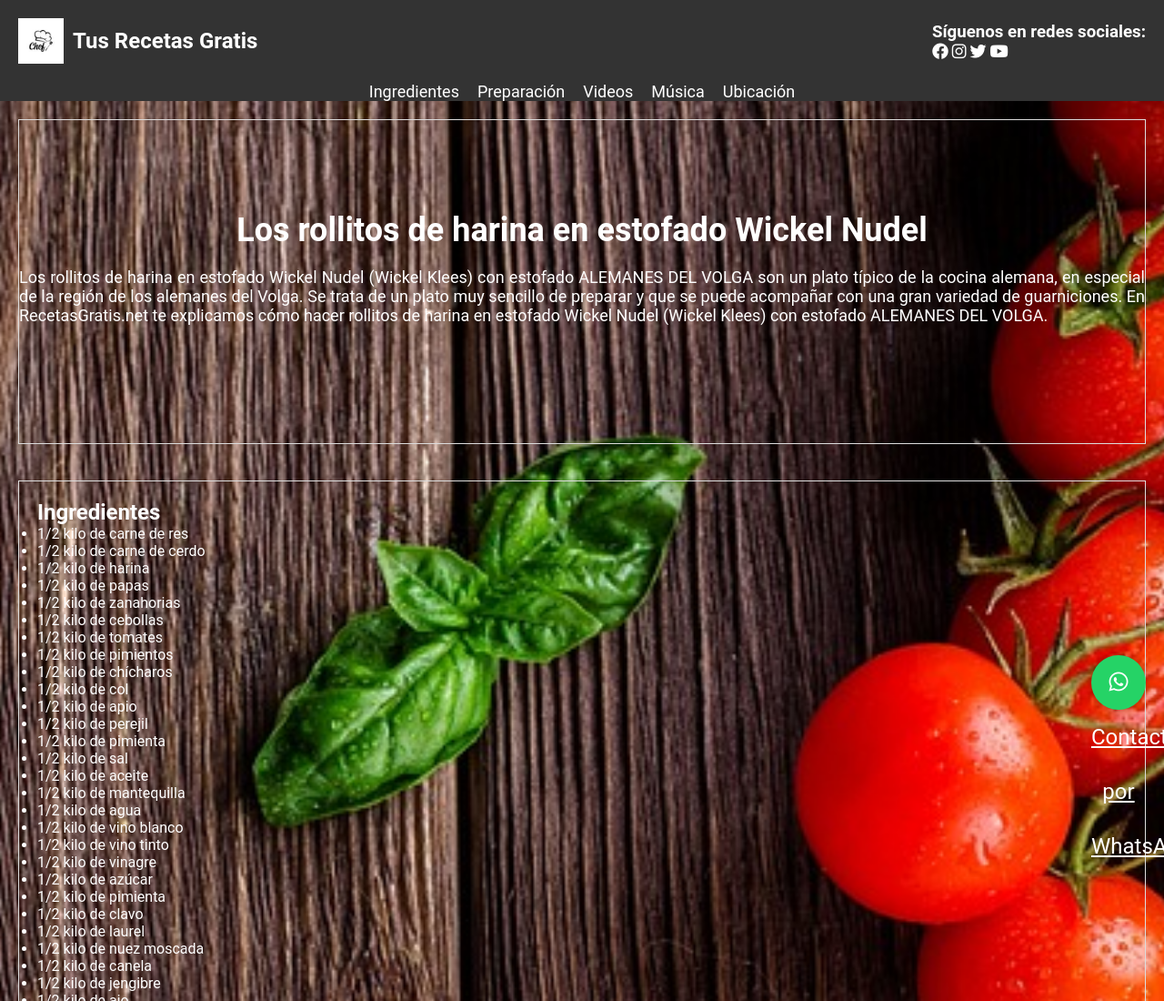
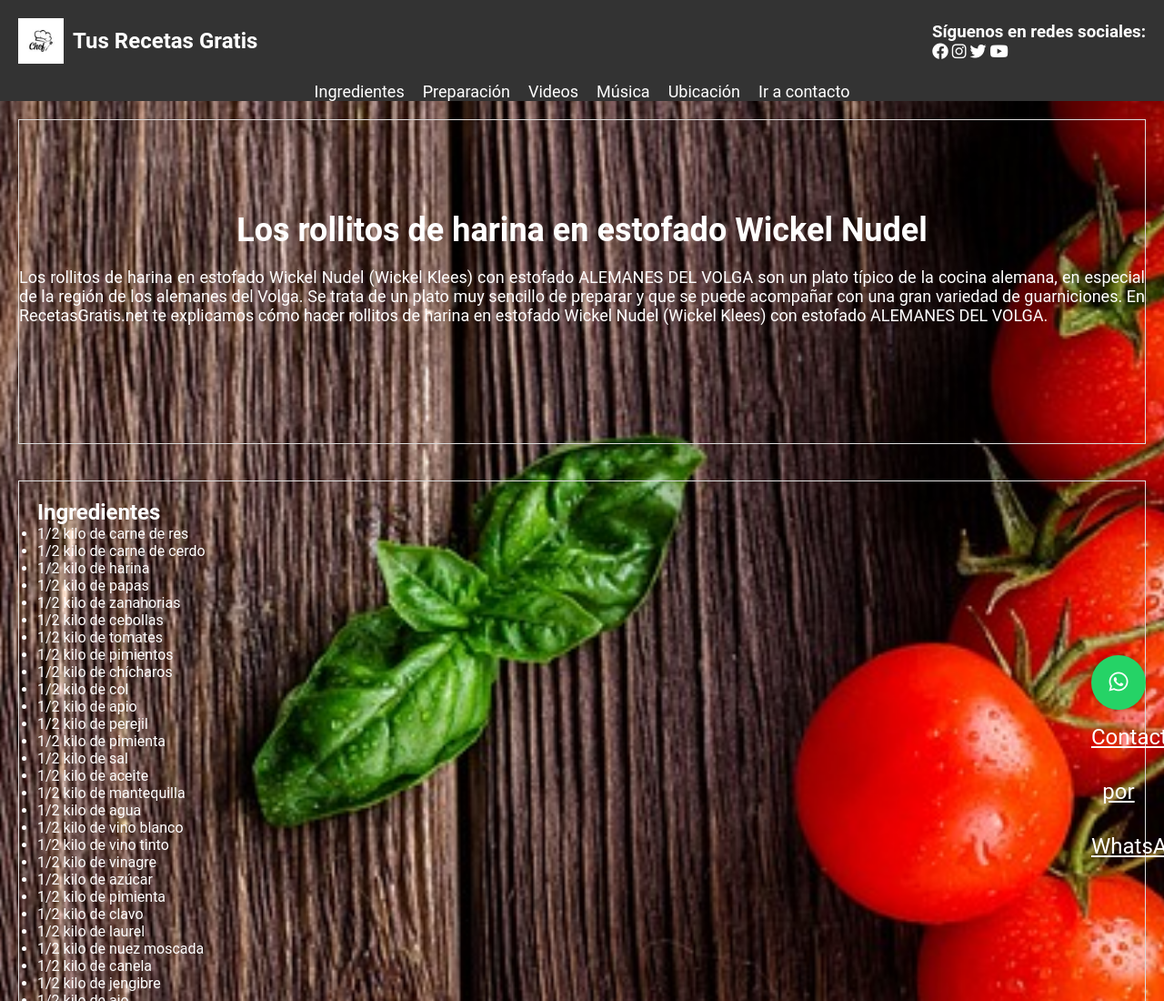
Before and after one commit to egoroso/Mi_Proyecto_Potrero_Digital, a plain HTML site: page index.html in a window 1280 px wide. Shown: the top 1100 px of the page at 91% size. Drawn offline with Linux system fonts and the light colour scheme.

Commit message:
Add files via upload

```diff
--- a/index.html
+++ b/index.html
@@ -34,6 +34,8 @@
           <li><a href="#videos">Videos</a></li>
           <li><a href="#musica">Música</a></li>
           <li><a href="#ubicacion">Ubicación</a></li>
+          <!-- New Contacto link with Flexbox styling -->
+          <li><a href="contacto.html" class="contacto-link">Ir a contacto</a></li>
        </ul>
       </nav>
 
```
